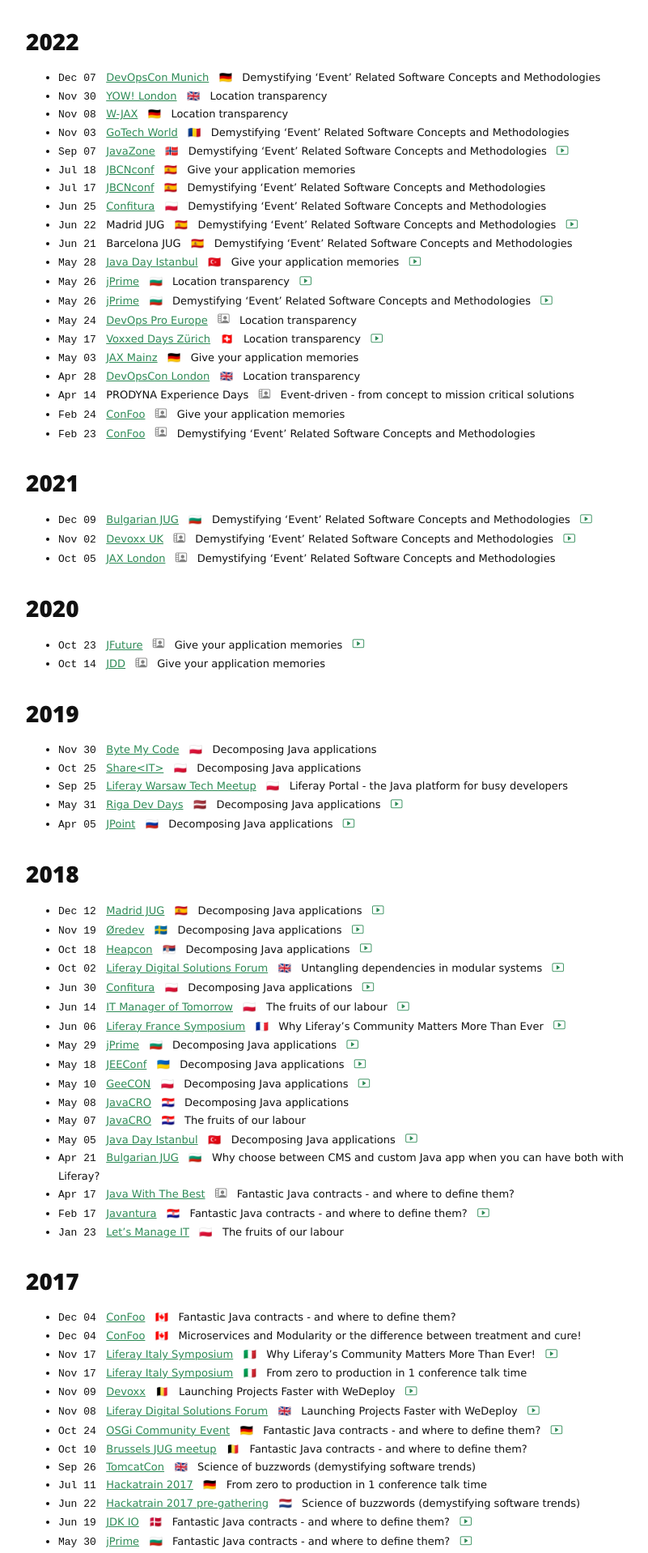
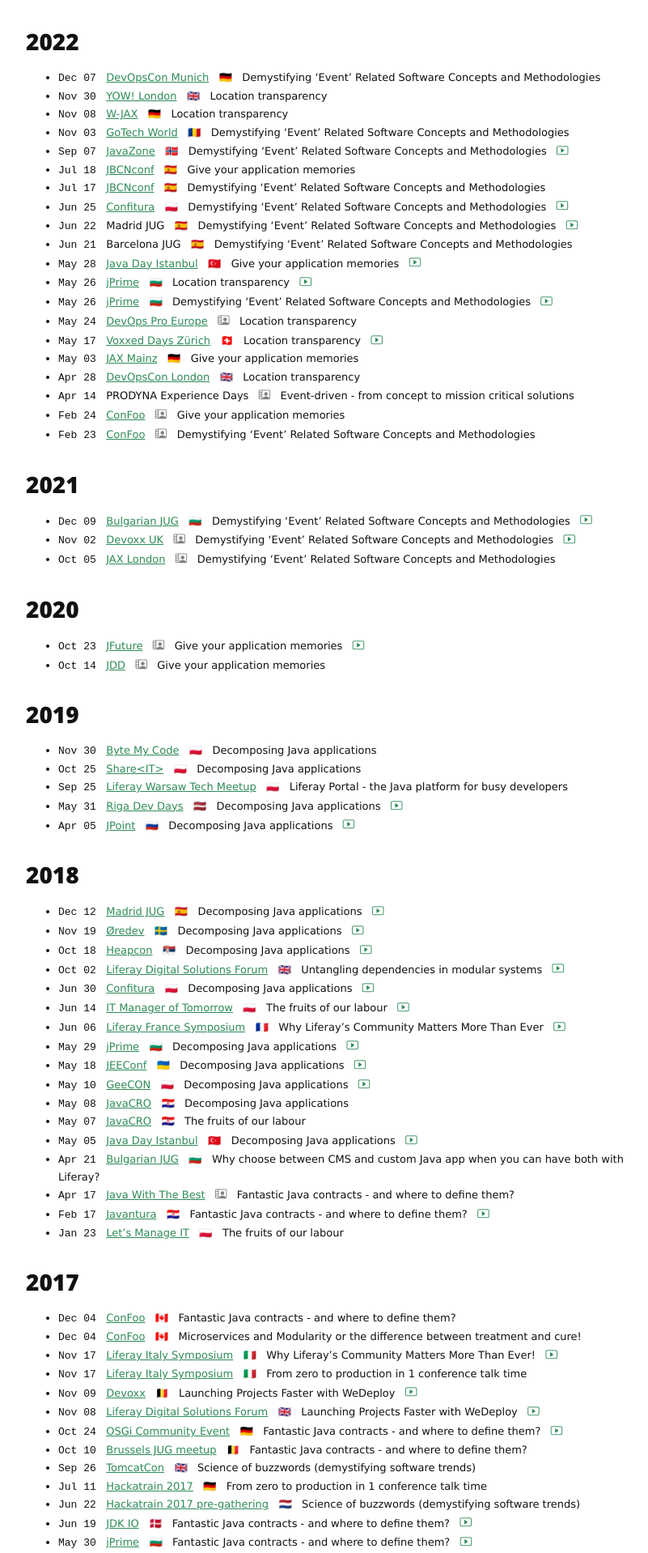
Before and after one commit to azzazzel/azzazzel.github.io, a Jekyll site: the page built from talks.md, in a window 1280 px wide. Shown: the part 1127-3045 px from the top of the page at 81% size, without its empty margins (216-1017 px from the left). Built offline with Jekyll 4.4.1, drawn with Linux system fonts in a browser that asks for light colours; nearby versions of some CDN libraries.

Commit message:
Confitura video

```diff
--- a/talks.md
+++ b/talks.md
@@ -116,6 +116,7 @@
 &nbsp; 🇪🇸 &nbsp; Demystifying 'Event' Related Software Concepts and Methodologies
 - `Jun 25` &nbsp; [Confitura](https://2022.confitura.pl/)
 &nbsp; 🇵🇱 &nbsp; Demystifying 'Event' Related Software Concepts and Methodologies
+&nbsp; [<i class="bi bi-play-btn" style="font-size:0.9rem"></i>](https://www.youtube.com/watch?v=uvxr4yYbgzU)
 - `Jun 22` &nbsp; Madrid JUG
 &nbsp; 🇪🇸 &nbsp; Demystifying 'Event' Related Software Concepts and Methodologies
 &nbsp; [<i class="bi bi-play-btn" style="font-size:0.9rem"></i>](https://www.youtube.com/watch?v=ks47s_pDCbk)
```
